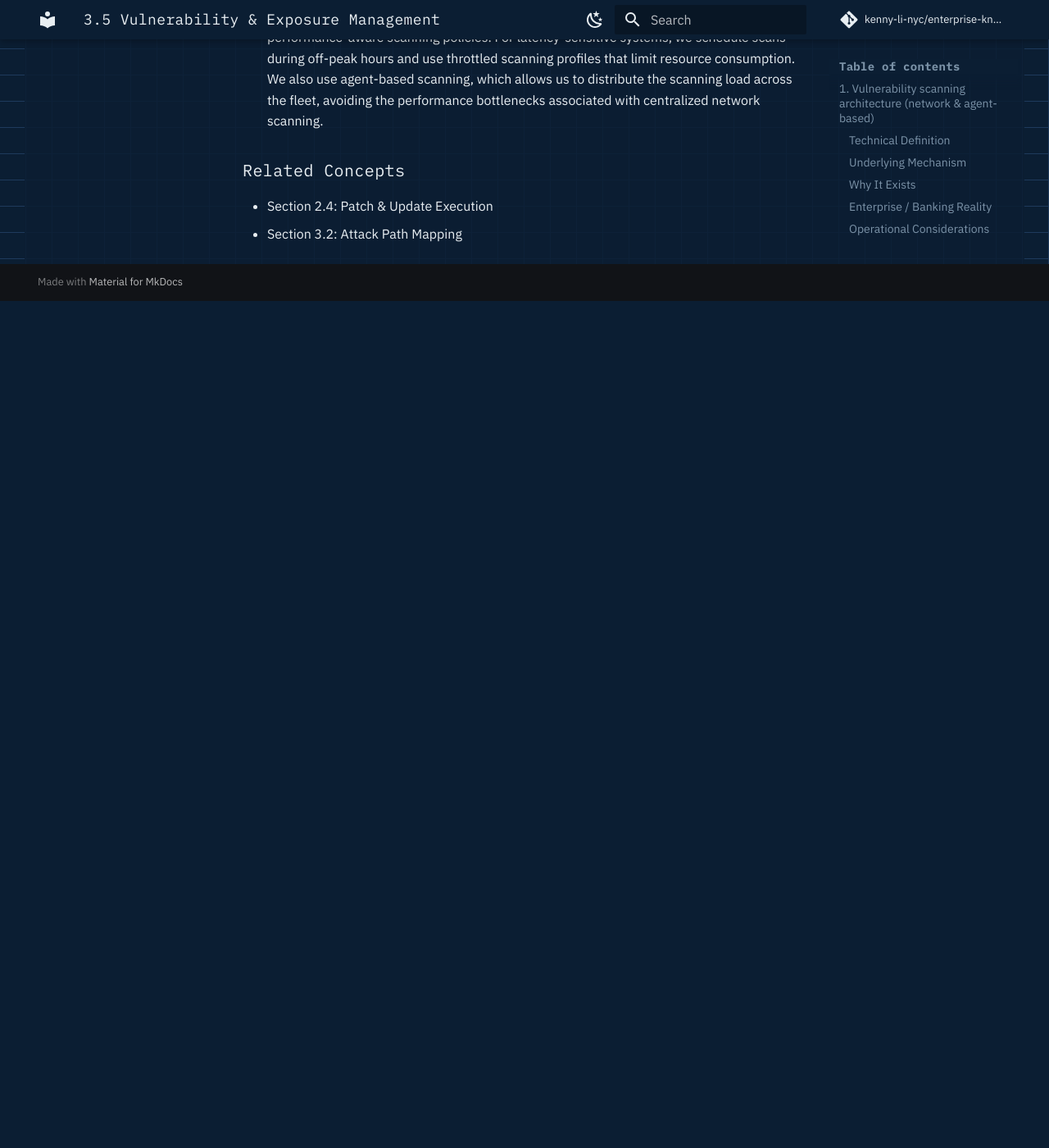
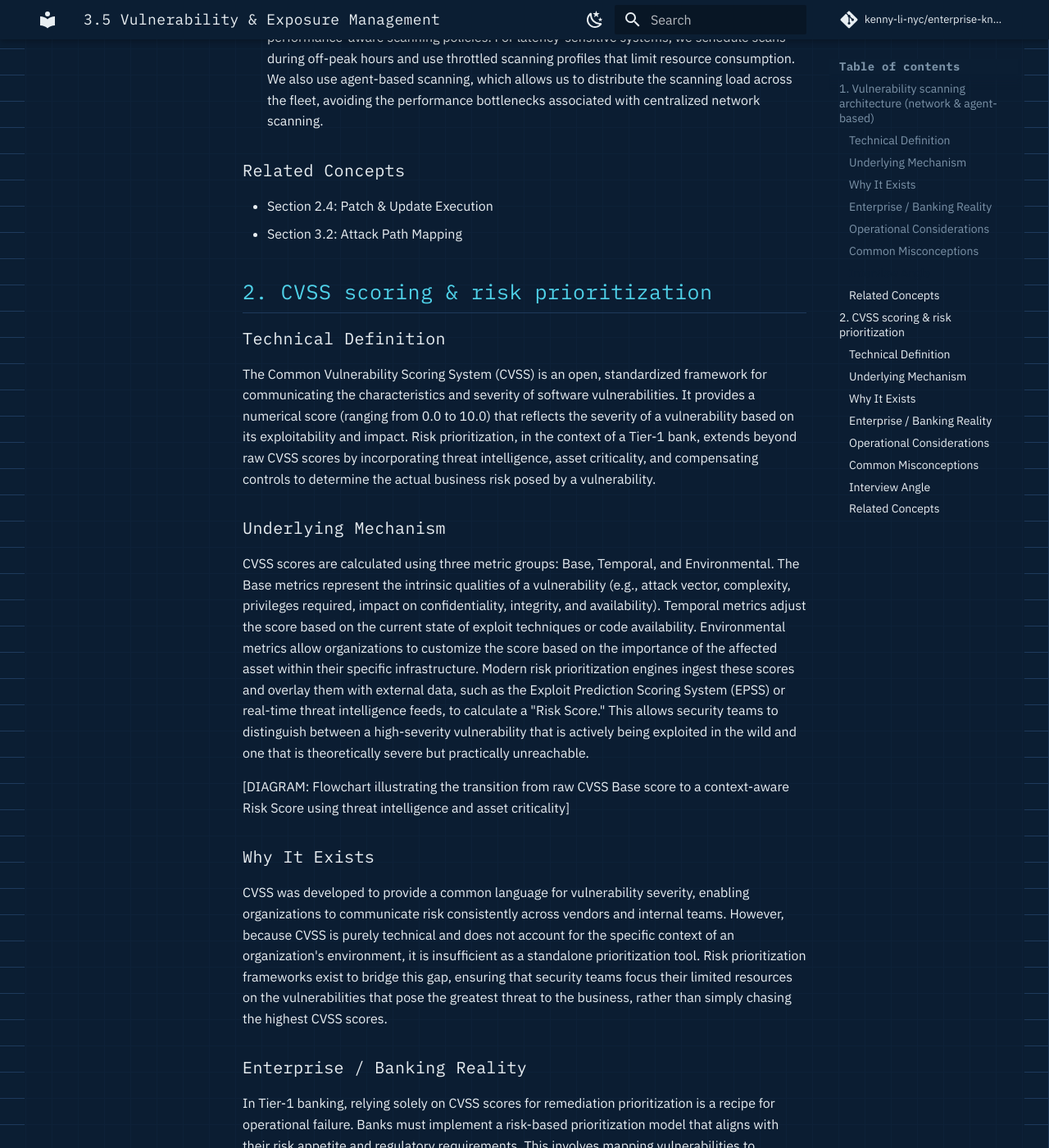
Before and after one commit to kenny-li-nyc/enterprise-knowledge-base, an MkDocs documentation site: the page built from docs/security/vulnerability-exposure-management.md, in a window 1280 px wide and 1400 px high, scrolled down 2628 px. Shown: the whole window at 82% size. Built offline with MkDocs 1.6.1 and Material for MkDocs 9.7.7, drawn with Linux system fonts in a browser that asks for light colours; comment, search, counter and statistics services are not loaded; before the commit the page ends 2995 px from its top, so only the background shows below that; some of the changed text lies outside the part shown.

Commit message:
docs: add section on CVSS scoring and risk prioritization
Co-authored-by: aider (gemini/gemini-3.1-flash-lite) <aider@aider.chat>

```diff
--- a/docs/security/vulnerability-exposure-management.md
+++ b/docs/security/vulnerability-exposure-management.md
@@ -35,3 +35,39 @@ Operationalizing vulnerability scanning requires a disciplined approach to asset
 ### Related Concepts
 - Section 2.4: Patch & Update Execution
 - Section 3.2: Attack Path Mapping
+
+## 2. CVSS scoring & risk prioritization
+
+### Technical Definition
+The Common Vulnerability Scoring System (CVSS) is an open, standardized framework for communicating the characteristics and severity of software vulnerabilities. It provides a numerical score (ranging from 0.0 to 10.0) that reflects the severity of a vulnerability based on its exploitability and impact. Risk prioritization, in the context of a Tier-1 bank, extends beyond raw CVSS scores by incorporating threat intelligence, asset criticality, and compensating controls to determine the actual business risk posed by a vulnerability.
+
+### Underlying Mechanism
+CVSS scores are calculated using three metric groups: Base, Temporal, and Environmental. The Base metrics represent the intrinsic qualities of a vulnerability (e.g., attack vector, complexity, privileges required, impact on confidentiality, integrity, and availability). Temporal metrics adjust the score based on the current state of exploit techniques or code availability. Environmental metrics allow organizations to customize the score based on the importance of the affected asset within their specific infrastructure. Modern risk prioritization engines ingest these scores and overlay them with external data, such as the Exploit Prediction Scoring System (EPSS) or real-time threat intelligence feeds, to calculate a "Risk Score." This allows security teams to distinguish between a high-severity vulnerability that is actively being exploited in the wild and one that is theoretically severe but practically unreachable.
+
+[DIAGRAM: Flowchart illustrating the transition from raw CVSS Base score to a context-aware Risk Score using threat intelligence and asset criticality]
+
+### Why It Exists
+CVSS was developed to provide a common language for vulnerability severity, enabling organizations to communicate risk consistently across vendors and internal teams. However, because CVSS is purely technical and does not account for the specific context of an organization's environment, it is insufficient as a standalone prioritization tool. Risk prioritization frameworks exist to bridge this gap, ensuring that security teams focus their limited resources on the vulnerabilities that pose the greatest threat to the business, rather than simply chasing the highest CVSS scores.
+
+### Enterprise / Banking Reality
+In Tier-1 banking, relying solely on CVSS scores for remediation prioritization is a recipe for operational failure. Banks must implement a risk-based prioritization model that aligns with their risk appetite and regulatory requirements. This involves mapping vulnerabilities to business processes and data assets, ensuring that vulnerabilities on critical systems (e.g., core banking, payment gateways) are prioritized regardless of their CVSS score. Furthermore, banks must satisfy audit requirements by documenting the rationale for remediation decisions, especially when high-CVSS vulnerabilities are deferred due to compensating controls or operational constraints.
+
+### Operational Considerations
+Operationalizing risk prioritization requires a robust data integration strategy. Administrators must ensure that vulnerability data is enriched with asset criticality information from the CMDB and threat intelligence feeds. Monitoring the effectiveness of the prioritization model is critical; administrators must track the "time-to-remediate" for high-risk vulnerabilities and periodically review the prioritization logic to ensure it remains aligned with the evolving threat landscape.
+[CLI: PowerShell command to query the vulnerability management API for high-risk vulnerabilities on critical assets]
+
+### Common Misconceptions
+!!! warning
+    A common misconception is that a CVSS score of 9.0 or higher automatically equates to a "critical" risk that must be patched immediately. In reality, a high CVSS score only indicates high technical severity; if the vulnerability is on an isolated, non-critical system with no network connectivity, the actual business risk may be negligible. Another error is assuming that risk prioritization is a static process; it must be dynamic, as the threat landscape changes and new exploit information becomes available.
+
+### Interview Angle
+1. Question: How do you move your organization from a CVSS-based remediation strategy to a risk-based prioritization model?
+   Answer: We start by integrating our vulnerability data with our CMDB to understand asset criticality. We then overlay threat intelligence feeds to identify vulnerabilities that are actively being exploited. Finally, we implement a scoring algorithm that weights these factors, allowing us to prioritize remediation based on actual business risk rather than just technical severity.
+2. Question: What are the limitations of CVSS as a prioritization tool in a large banking environment?
+   Answer: CVSS is purely technical and lacks context. It doesn't account for whether a vulnerability is reachable, whether it's on a critical asset, or whether there are compensating controls in place. In a large bank, this leads to "vulnerability fatigue," where teams are overwhelmed by high-CVSS alerts that don't represent a significant business risk.
+3. Question: How do you handle the conflict between security teams wanting to patch high-CVSS vulnerabilities and operations teams wanting to maintain system uptime?
+   Answer: We use our risk-based prioritization model to provide data-driven justifications for remediation. If a high-CVSS vulnerability is on a critical system, we work with operations to find a maintenance window or implement compensating controls (e.g., firewall rules, WAF policies) to mitigate the risk until a patch can be applied. This collaborative approach ensures that we maintain both security and operational stability.
+
+### Related Concepts
+- Section 3.5.1: Vulnerability scanning architecture
+- Section 3.5.3: Patch-vs-mitigate decision frameworks
```
